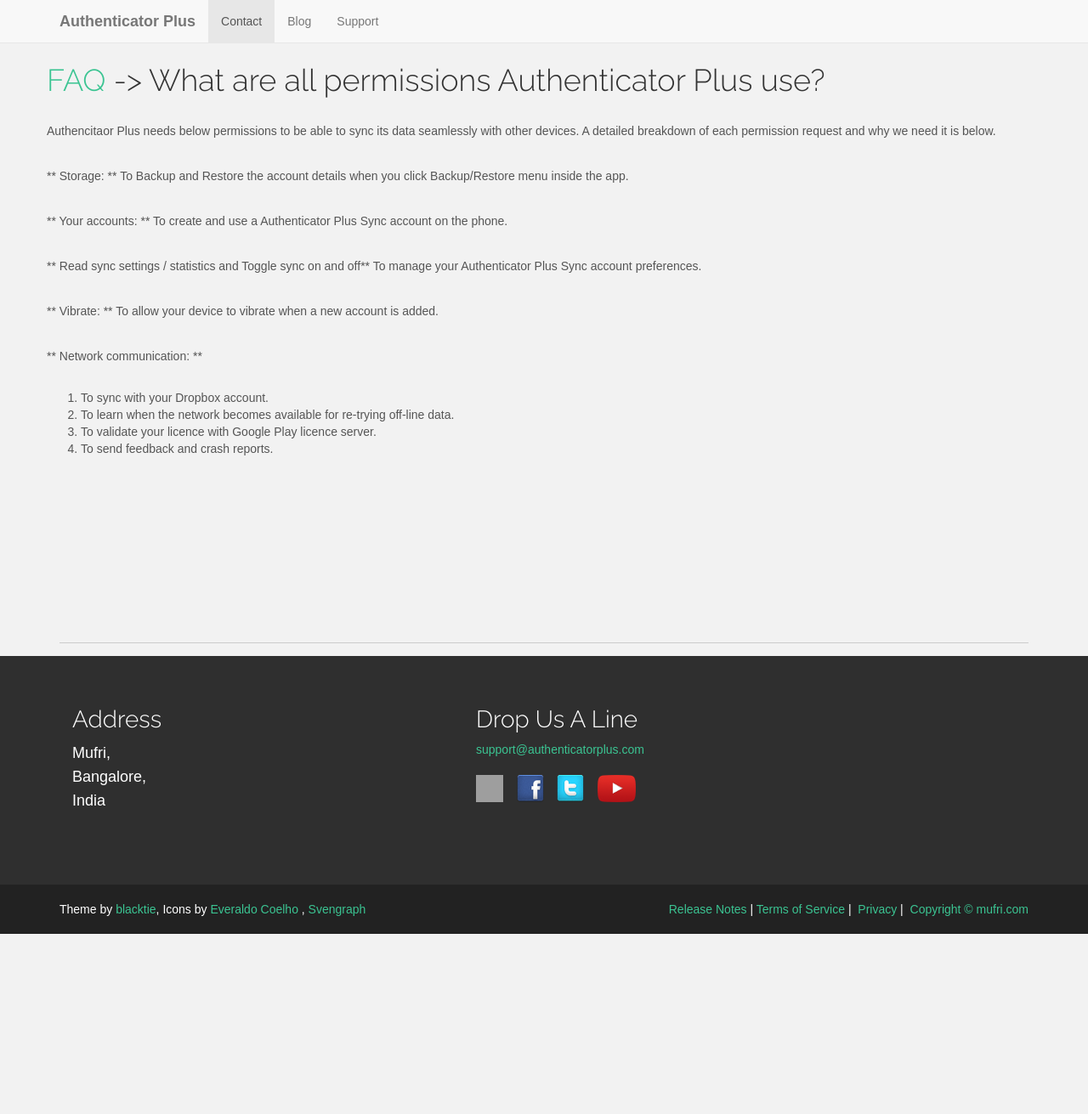
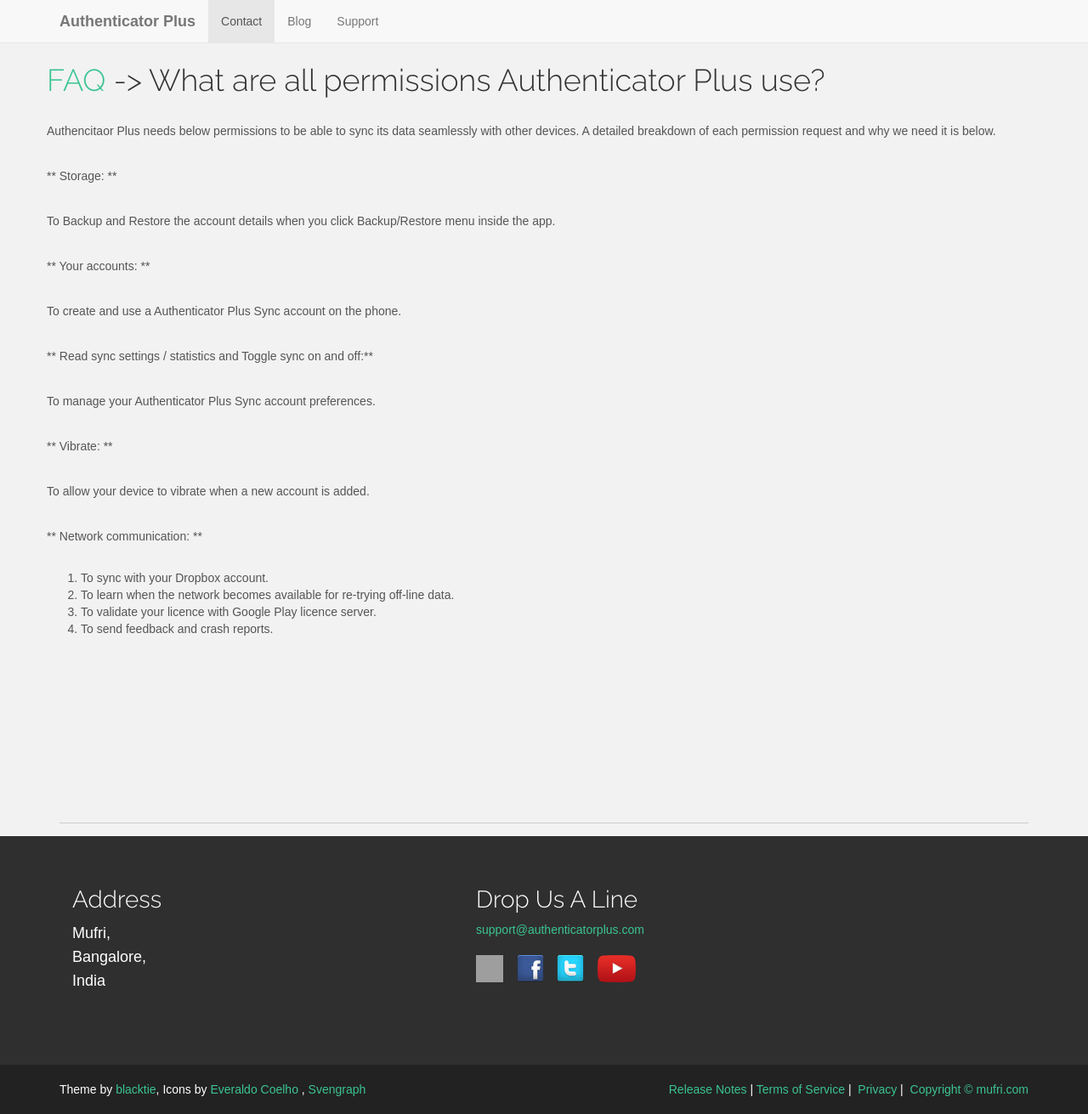
Before and after one commit to mufri/Authenticator-Plus, a Jekyll site: the page built from _posts/2014-03-19-permissions-explained.md, in a window 1280 px wide and 1311 px high. Shown: the whole window at 85% size. Built offline with Jekyll 4.4.1, drawn with Linux system fonts in a browser that asks for light colours; Markdown is read by kramdown in place of the engine named in the settings; a script that is not in the unit is left out; grey boxes are pictures that could not be loaded.

```diff
--- a/_posts/2014-03-19-permissions-explained.md
+++ b/_posts/2014-03-19-permissions-explained.md
@@ -7,18 +7,23 @@
 Authencitaor Plus needs below permissions to be able to sync its data seamlessly with other devices. A detailed breakdown of each permission request and why we need it is below.
 
 ** Storage: **
+
 To Backup and Restore the account details when you click Backup/Restore menu inside the app.
 
 ** Your accounts: **
+
 To create and use a Authenticator Plus Sync account on the phone.
 
-** Read sync settings / statistics and Toggle sync on and off**
+** Read sync settings / statistics and Toggle sync on and off:**
+
 To manage your Authenticator Plus Sync account preferences.
 
 ** Vibrate: **
+
 To allow your device to vibrate when a new account is added.
 
 ** Network communication: **
+
 1. To sync with your Dropbox account.
 2. To learn when the network becomes available for re-trying off-line data.
 3. To validate your licence with Google Play licence server.
```
